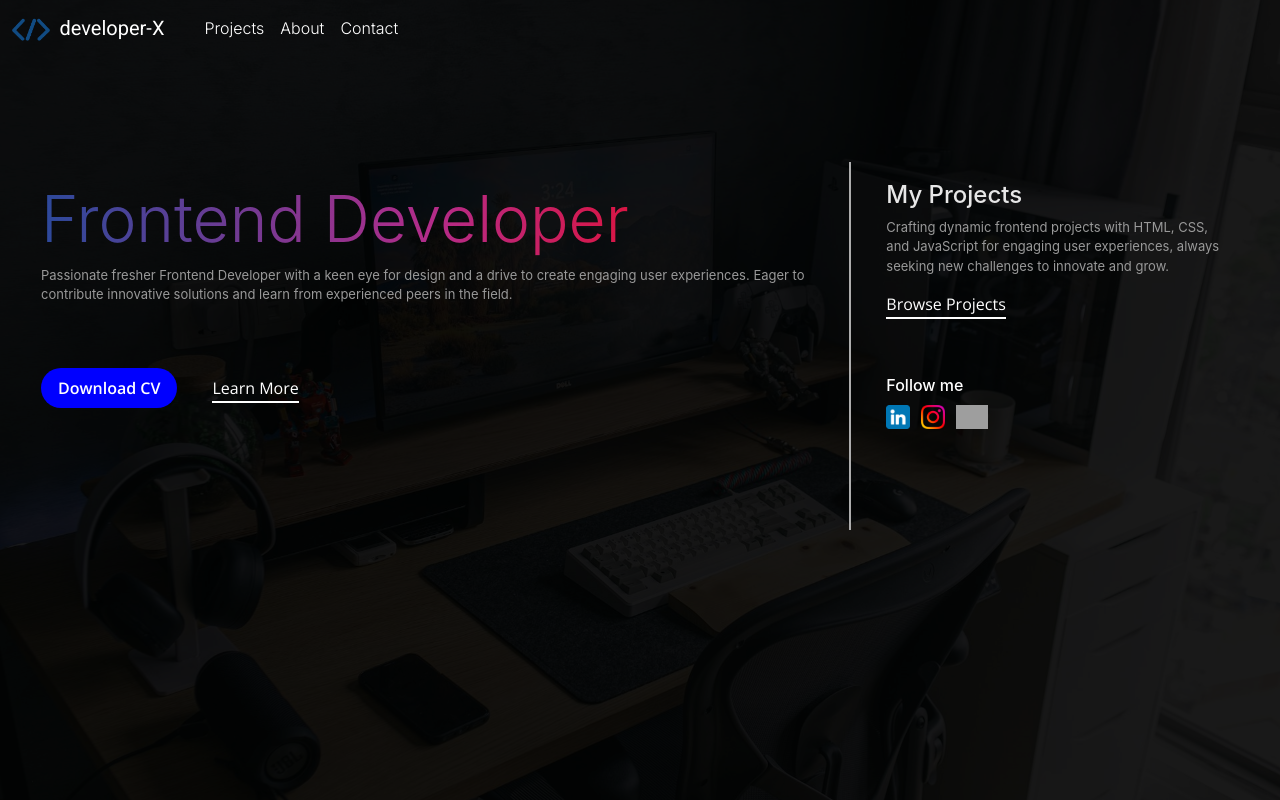
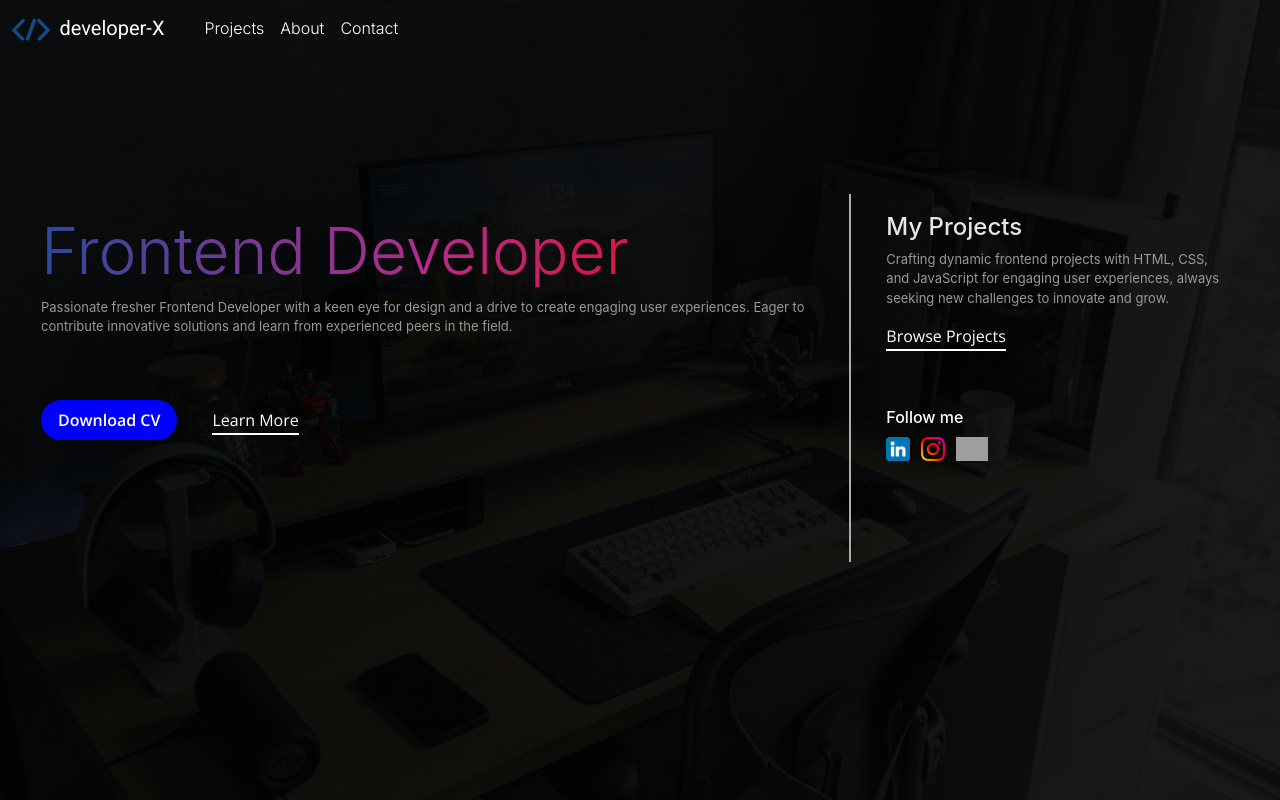
Before and after one commit to R43A/developer-x, a React (Create React App) app: page / in a window 1280 px wide. Built offline with nearby package versions, Linux system fonts and the light colour scheme; grey boxes are pictures that could not be loaded.

Commit message:
Updated Contact Page

```diff
--- a/src/App.css
+++ b/src/App.css
@@ -80,7 +80,7 @@ a.nav-link:hover::after {
   position: absolute;
   bottom: 0;
   left: 0;
-  height: 84vh;
+  height: 80vh;
   width: 100%;
 }
 
```
